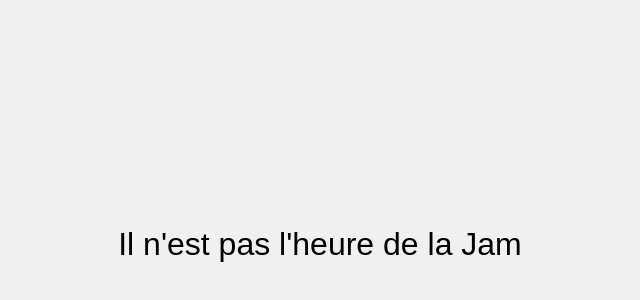
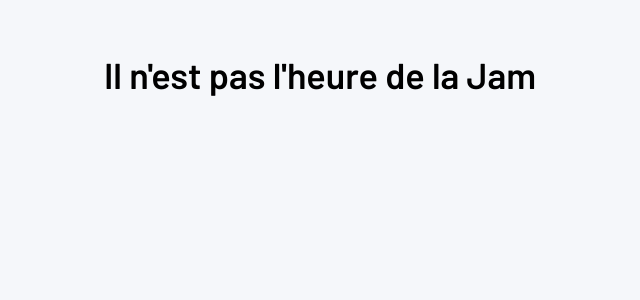
Before and after one commit to Captive-Studio/estcequecestbientotlajam, a plain HTML site: page index.html in a window 1280 px wide. Shown: the part 166-466 px from the top of the page, without its empty margins (320-960 px from the left). Drawn offline with Linux system fonts and the light colour scheme.

Commit message:
💄 Style la page avec les couleurs de Captive

```diff
--- a/style.css
+++ b/style.css
@@ -1,11 +1,13 @@
+@import url('https://fonts.googleapis.com/css2?family=Barlow:wght@600&display=swap');
+
 body {
-  font-family: Arial, sans-serif;
+  font-family: "Barlow", -apple-system, Segoe UI, Roboto, Noto Sans, Ubuntu, Cantarell, Helvetica Neue;
   display: flex;
   justify-content: center;
   align-items: center;
-  height: 100vh;
+  height: 60vh;
   margin: 0;
-  background-color: #f0f0f0;
+  background-color: #f5f7fa;
 }
 
 #content {
@@ -13,10 +15,9 @@ body {
 }
 
 h1 {
-  color: #333;
+  color: #102A43;
 }
 
 #answer {
-  font-size: 2em;
-  margin-top: 20px;
+  font-size: 36px;
 }
```
